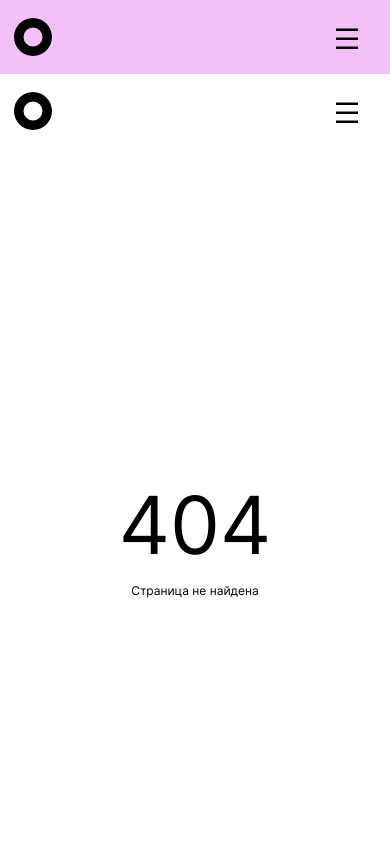
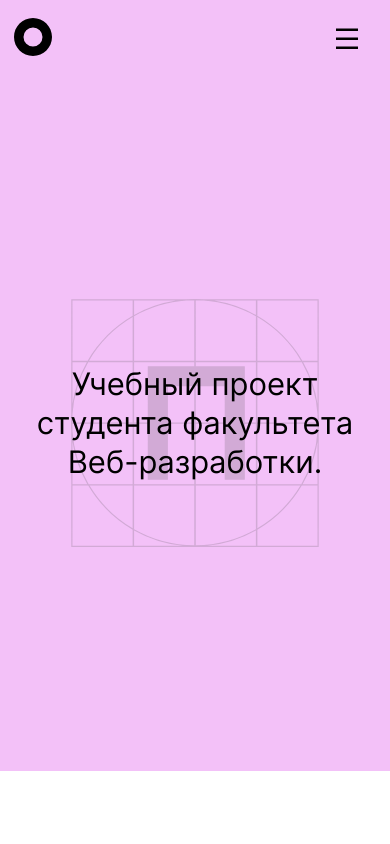
Before and after one commit to Ragna-A4/movies-explorer-frontend, a React (Create React App) app: page / in a window 390 px wide. Before the commit this address had no page. Shown: the top 844 px of the page. Built offline with nearby package versions, Linux system fonts and the light colour scheme.

Commit message:
feat: add promo component

```diff
--- a/public/index.html
+++ b/public/index.html
@@ -2,7 +2,7 @@
 <html lang="ru">
   <head>
     <meta charset="utf-8" />
-    <link rel="icon" href="%PUBLIC_URL%/favicon.ico" />
+    <link rel="icon" href="%PUBLIC_URL%/icon_search.svg" />
     <meta name="viewport" content="width=device-width, initial-scale=1" />
     <meta name="theme-color" content="#000000" />
     <meta
--- a/src/components/App/App.js
+++ b/src/components/App/App.js
@@ -3,20 +3,16 @@ import { Routes, Route } from "react-router-dom";
 
 import "./App.css";
 import NotFound from "../NotFound/NotFound";
-import Header from "../Header/Header";
-import HeaderMain from "../Header/HeaderMain";
-import Footer from "../Footer/Footer";
+import Main from '../Main/Main';
 
 function App() {
   return (
     <div className="app">
       <div className="page">
-        <HeaderMain />
-        <Header />
         <Routes>
+          <Route path='/' element={<Main />} />
           <Route path="*" element={<NotFound />} />
         </Routes>
-        <Footer />
       </div>
     </div>
   );
--- /dev/null
+++ b/src/components/Main/Main.js
@@ -0,0 +1,17 @@
+import React from "react";
+
+import HeaderMain from '../Header/HeaderMain';
+import Promo from './Promo/Promo';
+import Footer from '../Footer/Footer';
+
+function Main() {
+  return (
+    <>
+    <HeaderMain />
+    <Promo />
+    <Footer />
+    </>
+  );
+}
+
+export default Main;
--- /dev/null
+++ b/src/components/Main/Promo/Promo.css
@@ -0,0 +1,46 @@
+.promo {
+  background-color: #f3c1f8;
+  display: flex;
+  align-items: center;
+  background-image: url(../../../images/logo_practicum.svg);
+  background-repeat: no-repeat;
+  background-size: 320px 320px;
+  background-position: center;
+  max-height: 524px;
+  margin: 0;
+  padding: 262px 0;
+}
+
+@media screen and (max-width: 1279px) {
+  .promo {
+    max-height: 784px;
+    padding: 392px 0;
+  }
+}
+
+@media screen and (max-width: 767px) {
+  .promo {
+    max-height: 570px;
+    padding: 290px 0;
+    background-size: 248px 248px;
+  }
+}
+
+.promo__title {
+  max-width: 730px;
+  max-height: 116px;
+  line-height: 58px;
+  font-size: 50px;
+  font-weight: 400;
+  margin: auto;
+  text-align: center;
+}
+
+@media screen and (max-width: 767px) {
+  .promo__title {
+    max-width: 320px;
+    max-height: 117px;
+    line-height: 39px;
+    font-size: 31px;
+  }
+}
--- /dev/null
+++ b/src/components/Main/Promo/Promo.js
@@ -0,0 +1,15 @@
+import React from "react";
+
+import "./Promo.css";
+
+function Promo() {
+  return (
+    <section className="promo">
+      <h1 className="promo__title">
+        Учебный проект студента факультета Веб-разработки.
+      </h1>
+    </section>
+  );
+}
+
+export default Promo;
```
Also changed, not shown: public/icon_search.svg (added), src/components/Main/Main.css (added), 1 other file (tests, documents, lock files or other folders).
